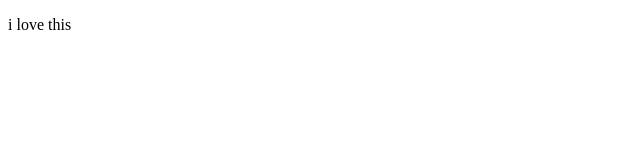
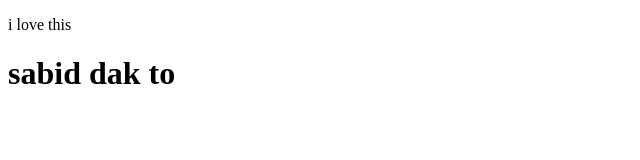
Before and after one commit to nazmulkhan11/my-frist-website, a plain HTML site: page index.html in a window 1280 px wide. Shown: the whole page, without its empty margins (0-640 px from the left). Drawn offline with Linux system fonts and the light colour scheme.

Commit message:
this is my commit

```diff
--- a/index.html
+++ b/index.html
@@ -8,5 +8,6 @@
 </head>
 <body>
     <p>i love this</p>
+    <h1>sabid dak to</h1>
 </body>
 </html>
```
